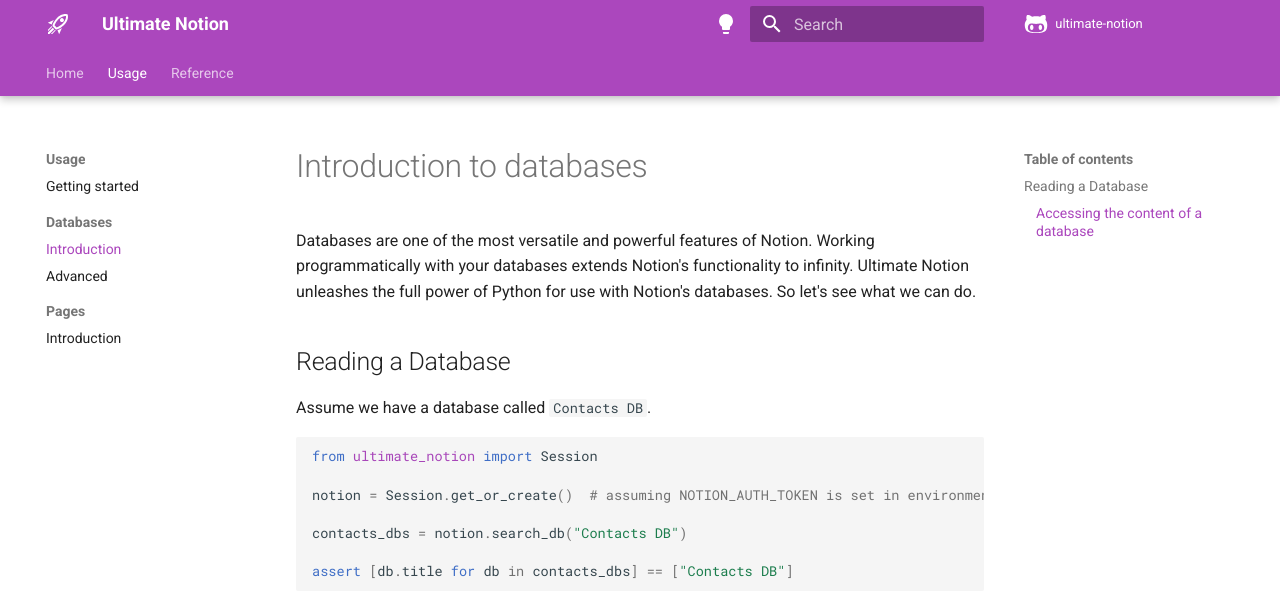
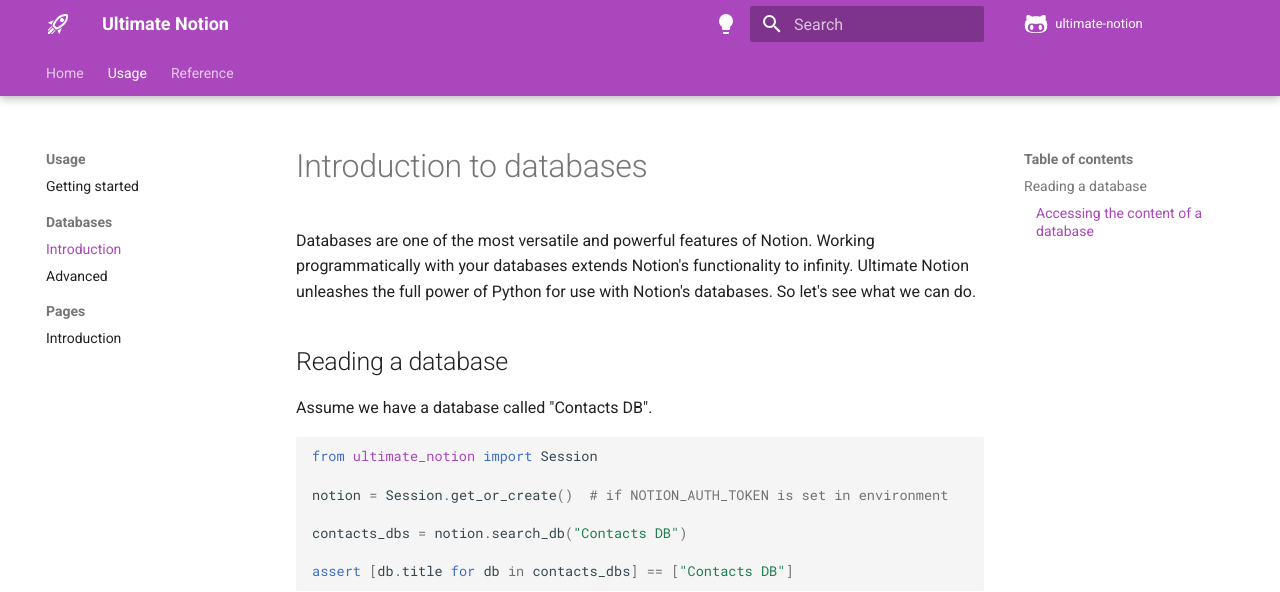
Before and after one commit to ultimate-notion/ultimate-notion, an MkDocs documentation site: the page built from docs/usage/db_introduction.md, in a window 1280 px wide and 1078 px high. Shown: the top 592 px of the window. Built offline with MkDocs 1.6.1 and Material for MkDocs 9.7.7, drawn with Linux system fonts in a browser that asks for light colours; comment, search, counter and statistics services are not loaded; the version menu is left out.

````diff
--- a/docs/usage/db_introduction.md
+++ b/docs/usage/db_introduction.md
@@ -5,14 +5,14 @@
 Ultimate Notion unleashes the full power of Python for use with Notion's databases.
 So let's see what we can do.
 
-## Reading a Database
+## Reading a database
 
-Assume we have a database called `Contacts DB`.
+Assume we have a database called "Contacts DB".
 
 ```python
 from ultimate_notion import Session
 
-notion = Session.get_or_create()  # assuming NOTION_AUTH_TOKEN is set in environment
+notion = Session.get_or_create()  # if NOTION_AUTH_TOKEN is set in environment
 
 contacts_dbs = notion.search_db("Contacts DB")
 
````
Also changed, not shown: README.md (+3 -6 lines), 1 other file.
